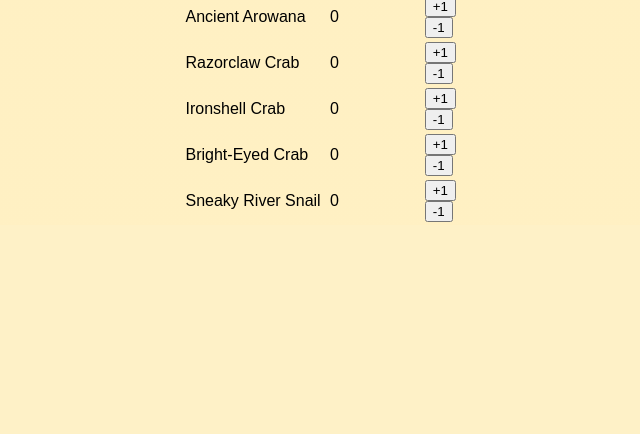
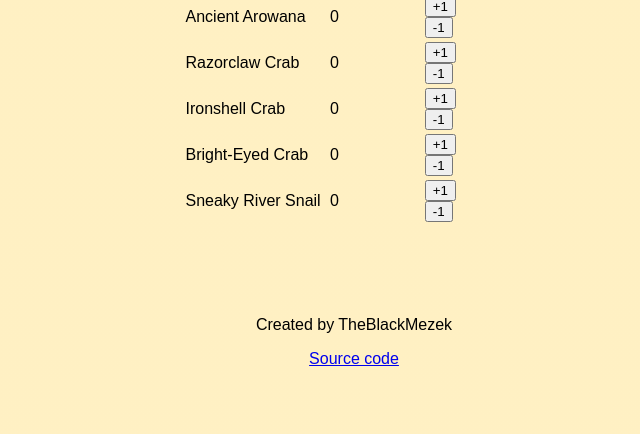
Before and after one commit to TheBlackMezek/totk-recipes, a Flask app: page / in a window 1280 px wide. Shown: the part 4339-4773 px from the top of the page, without its empty margins (286-926 px from the left). Before the commit the page ends 4561 px from the top, so only its background shows below. Run offline with Flask 3, Linux system fonts and the light colour scheme.

Commit message:
Add username and source code link to page

```diff
--- a/totk-recipes/static/css/recipes.css
+++ b/totk-recipes/static/css/recipes.css
@@ -35,3 +35,16 @@ body {
     margin-top: 20px;
     margin-bottom: 50px;
 }
+
+#attribution_links {
+    display: flex;
+    flex-direction: column;
+    align-items: center;
+
+    margin-top: 75px;
+    margin-bottom: 50px;
+}
+
+#name_paragraph {
+    margin-bottom: 0px;
+}
--- a/totk-recipes/templates/recipes.html
+++ b/totk-recipes/templates/recipes.html
@@ -323,6 +323,11 @@
                     {% endfor %}
                 </table>
             </div>
+
+            <div id="attribution_links">
+                <p id="name_paragraph">Created by TheBlackMezek</p>
+                <p><a href="https://github.com/TheBlackMezek/totk-recipes">Source code</a></p>
+            </div>
         </div>
     </body>
 </html>
```
